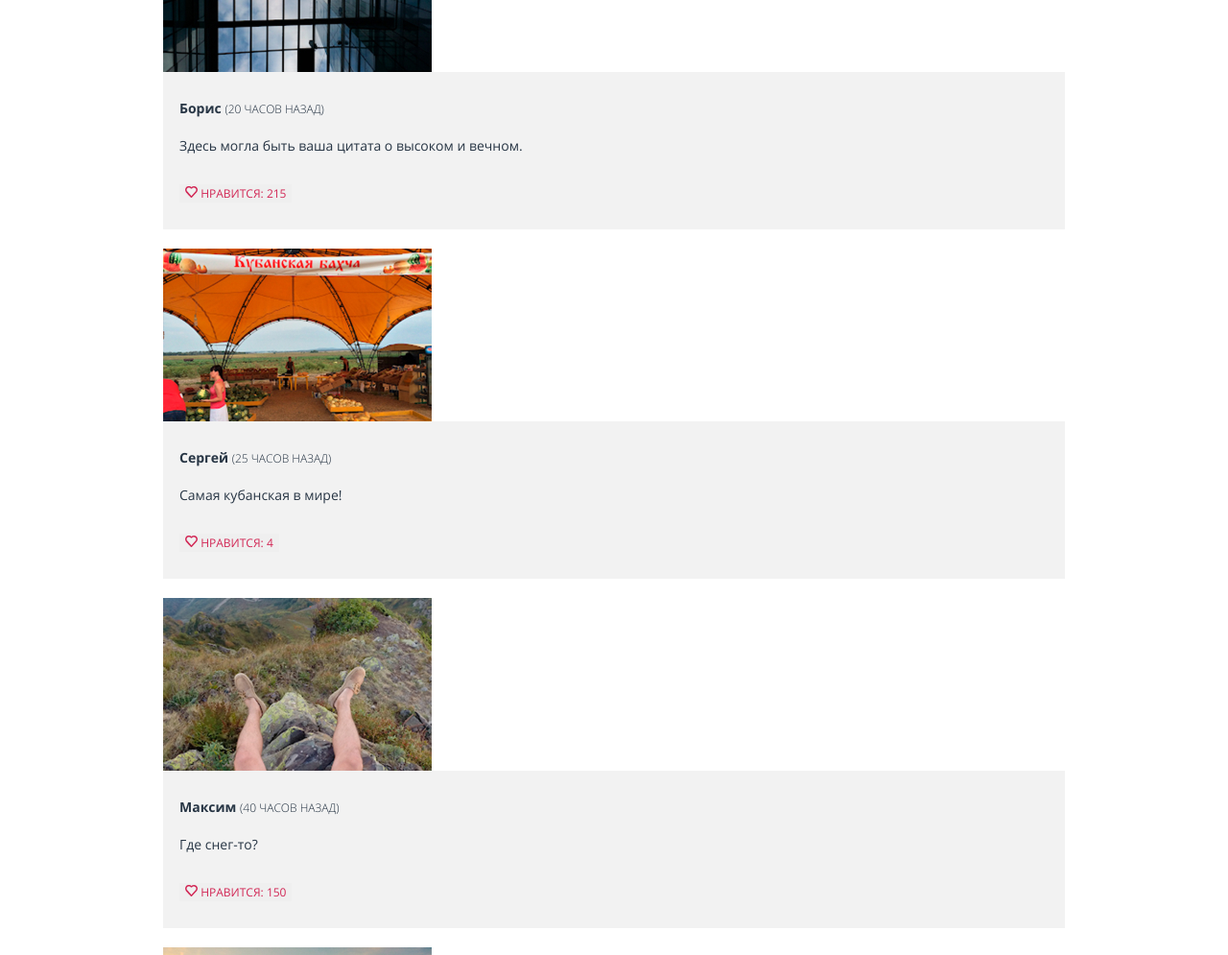
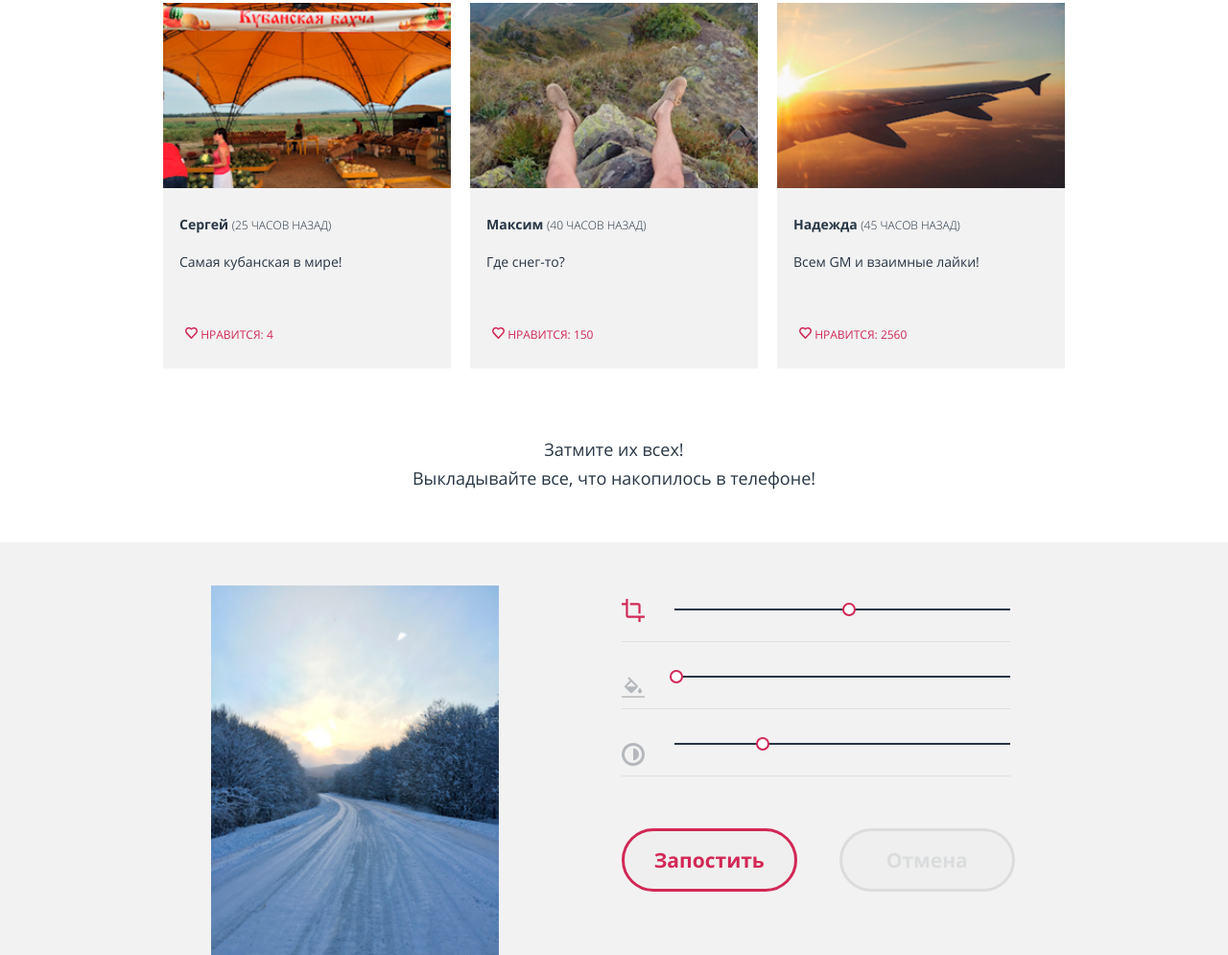
Before and after one commit to dizhoykin/1191349-pink-22, a website: page source/catalog.html in a window 1280 px wide. Shown: the part 1805-2800 px from the top of the page at 96% size. Drawn offline with nearby package versions, Linux system fonts and the light colour scheme; files that its build step writes are made by us from their sources.

Commit message:
Верстка сетки каталога

```diff
--- a/source/catalog.html
+++ b/source/catalog.html
@@ -60,17 +60,14 @@
     <main class="page-catalog">
       <p class="page__text page__text--top container">Взгляните на фотографии, которые выкладывают пользователи! Видите, как не хватает ваших?</p>
       <section class="gallery">
-        <div class="gallery__wrapper">
         <h2 class="visually-hidden">Галерея фотографий</h2>
-          <div class="gallery__list">
-
         <figure class="gallery__item card">
-              <img src="img/catalog/panorama.jpg" class="gallery__image container gallery__image--main" width="320" height="137" alt="Панорама с моста над рекой">
-              <div class="container">
-                <figcaption class="card__caption">
-                  <div class="card__quote card__quote--main-pic">
-                    <span class="card__author">Анна</span>
+          <img src="img/catalog/panorama.jpg" class="gallery__image gallery__image--main" width="320" height="137" alt="Панорама с моста над рекой">
+          <div class="card__wrapper">
+            <div class="card__caption">
+              <span class="card__author">Анна
                 <time class="card__time" datetime="2021-03-31T00:11">(5 минут назад)</time>
+              </span>
               <p class="card__comment">Прыгать или нет? Напишите в комментарии свой совет и смотрите прямую трансляцию в перископе, задавайте свои вопросы!</p>
               <button class="card__like-button" type="button">
                 <svg width="13" height="12" viewBox="0 0 13 12" fill="none" xmlns="http://www.w3.org/2000/svg">
@@ -84,17 +81,19 @@
                 </span>
               </button>
             </div>
-                </figcaption>
           </div>
         </figure>
 
+
+        <div class="gallery__list container">
           <figure class="gallery__item card">
-              <div class="container">
+            <div class="card__wrapper">
               <img src="img/catalog/car.jpg" class="gallery__image" width="280" height="180" alt="Фотосъемка белого автомобиля">
-                <figcaption class="card__caption">
-                  <div class="card__quote">
-                    <span class="card__author">Левон</span>
+              <div class="card__caption">
+                <span class="card__author">Левон
                   <time class="card__time" datetime="2021-03-31T00:11">(5 часов назад)</time>
+                </span>
+
                 <p class="card__comment">Вчера он на луну летал, сегодня в руки к нам попал.</p>
                 <button class="card__like-button" type="button">
                   <svg width="13" height="12" viewBox="0 0 13 12" fill="none" xmlns="http://www.w3.org/2000/svg">
@@ -108,17 +107,16 @@
                   </span>
                 </button>
               </div>
-                </figcaption>
             </div>
           </figure>
 
           <figure class="gallery__item card">
-              <div class="container">
+            <div class="card__wrapper">
               <img src="img/catalog/drums.jpg" class="gallery__image" width="280" height="180" alt="Фотосъемка белого автомобиля">
-                <figcaption class="card__caption">
-                  <div class="card__quote">
-                    <span class="card__author">Антон</span>
+              <div class="card__caption">
+                <span class="card__author">Антон
                   <time class="card__time" datetime="2021-03-31T00:11">(12 часов назад)</time>
+                </span>
                 <p class="card__comment">Соседи будут рады!</p>
                 <button class="card__like-button" type="button">
                   <svg width="13" height="12" viewBox="0 0 13 12" fill="none" xmlns="http://www.w3.org/2000/svg">
@@ -132,17 +130,16 @@
                   </span>
                 </button>
               </div>
-                </figcaption>
             </div>
           </figure>
 
           <figure class="gallery__item card">
-              <div class="container">
+            <div class="card__wrapper">
               <img src="img/catalog/roof.jpg" class="gallery__image" width="280" height="180" alt="Вид сверху вниз на стеклянную крышу">
-                <figcaption class="card__caption">
-                  <div class="card__quote">
-                    <span class="card__author">Борис</span>
+              <div class="card__caption">
+                <span class="card__author">Борис
                   <time class="card__time" datetime="2021-03-31T00:11">(20 часов назад)</time>
+                </span>
                 <p class="card__comment">Здесь могла быть ваша цитата о высоком и вечном.</p>
                 <button class="card__like-button" type="button">
                   <svg width="13" height="12" viewBox="0 0 13 12" fill="none" xmlns="http://www.w3.org/2000/svg">
@@ -156,17 +153,16 @@
                   </span>
                 </button>
               </div>
-                </figcaption>
             </div>
           </figure>
 
           <figure class="gallery__item card">
-              <div class="container">
+            <div class="card__wrapper">
               <img src="img/catalog/fair.jpg" class="gallery__image" width="280" height="180" alt="Торговля фруктами под оранжевым навесом">
-                <figcaption class="card__caption">
-                  <div class="card__quote">
-                    <span class="card__author">Сергей</span>
+              <div class="card__caption">
+                <span class="card__author">Сергей
                   <time class="card__time" datetime="2021-03-31T00:11">(25 часов назад)</time>
+                </span>
                 <p class="card__comment">Самая кубанская в мире!</p>
                 <button class="card__like-button" type="button">
                   <svg width="13" height="12" viewBox="0 0 13 12" fill="none" xmlns="http://www.w3.org/2000/svg">
@@ -180,17 +176,16 @@
                   </span>
                 </button>
               </div>
-                </figcaption>
             </div>
           </figure>
 
           <figure class="gallery__item card">
-              <div class="container">
+            <div class="card__wrapper">
               <img src="img/catalog/mounts.jpg" class="gallery__image" width="280" height="180" alt="Вид сверху на горы и ноги">
-                <figcaption class="card__caption">
-                  <div class="card__quote">
-                    <span class="card__author">Максим</span>
+              <div class="card__caption">
+                <span class="card__author">Максим
                   <time class="card__time" datetime="2021-03-31T00:11">(40 часов назад)</time>
+                </span>
                 <p class="card__comment">Где снег-то?</p>
                 <button class="card__like-button" type="button">
                   <svg width="13" height="12" viewBox="0 0 13 12" fill="none" xmlns="http://www.w3.org/2000/svg">
@@ -204,17 +199,16 @@
                   </span>
                 </button>
               </div>
-                </figcaption>
             </div>
           </figure>
 
           <figure class="gallery__item card">
-              <div class="container">
+            <div class="card__wrapper">
               <img src="img/catalog/flight.jpg" class="gallery__image" width="280" height="180" alt="Вид из окна самолета на крыло и солнце">
-                <figcaption class="card__caption">
-                  <div class="card__quote">
-                    <span class="card__author">Надежда</span>
+              <div class="card__caption">
+                <span class="card__author">Надежда
                   <time class="card__time" datetime="2021-03-31T00:11">(45 часов назад)</time>
+                </span>
                 <p class="card__comment">Всем GM и взаимные лайки!</p>
                 <button class="card__like-button" type="button">
                   <svg width="13" height="12" viewBox="0 0 13 12" fill="none" xmlns="http://www.w3.org/2000/svg">
@@ -228,33 +222,36 @@
                   </span>
                 </button>
               </div>
-                </figcaption>
             </div>
           </figure>
-
-          </div>
         </div>
       </section>
-      <p class="page__text page__text--bottom container">Затмите их всех! Выкладывайте все, что накопилось в телефоне!</p>
+      <p class="page__text page__text--bottom container">Затмите их всех!<br> Выкладывайте все, что накопилось в телефоне!</p>
 
       <form class="user-form" method="get" action="https://echo.htmlacademy.ru/" target="_blank">
-        <div class="container">
-          <img src="img/catalog/road.jpg" class="user-form__image" width="280" height="374" alt="Зимняя дорога в лесу">
+        <div class="user-form__wrapper">
+          <img class="user-form__image" src="img/catalog/road.jpg" width="280" height="374" alt="Зимняя дорога в лесу">
           <fieldset class="user-form__fieldset">
             <legend class="visually-hidden">
               Изменение изображения
             </legend>
-
-            <label class="user-form__mode user-form__mode--current" for="cut">
+            <dl class="user-form__list">
+              <dt class="user-form__list-item user-form__list-item--cut user-form__list-item--current">
                 <span class="visually-hidden">
                   Обрезка изображения
                 </span>
                 <svg width="44" height="44" viewBox="0 0 44 44" fill="none" xmlns="http://www.w3.org/2000/svg">
                   <path d="M32 28H36V12C36 10.9391 35.5786 9.92172 34.8284 9.17157C34.0783 8.42143 33.0609 8 32 8H16V12H32V28ZM12 32V0H8V8H0V12H8V32C8 33.0609 8.42143 34.0783 9.17157 34.8284C9.92172 35.5786 10.9391 36 12 36H32V44H36V36H44V32H12Z" fill="#D22856"/>
                 </svg>
-            </label>
+              </dt>
+              <dd class="range">
+                <div class="range__scale">
+                  <div class="range__bar" style="width:100%"></div>
+                  <div class="range__toggle range__toggle--cut"></div>
+                </div>
+              </dd>
 
-            <label class="user-form__mode" for="fill">
+              <dt class="user-form__list-item user-form__list-item--fill">
                 <span class="visually-hidden">
                   Заливка изображения
                 </span>
@@ -264,9 +261,15 @@
                     <path d="M48 40H0V43H48V40Z" fill="#283645"/>
                   </g>
                 </svg>
-            </label>
+              </dt>
+              <dd class="range">
+                <div class="range__scale">
+                  <div class="range__bar" style="width:100%"></div>
+                  <div class="range__toggle range__toggle--fill"></div>
+                </div>
+              </dd>
 
-            <label class="user-form__mode" for="contrast">
+              <dt class="user-form__list-item user-form__list-item--contrast">
                 <span class="visually-hidden">
                   Контрастность изображения
                 </span>
@@ -276,18 +279,20 @@
                     <path d="M16 24.29C18.1536 24.1422 20.1708 23.1824 21.644 21.6046C23.1172 20.0268 23.9366 17.9486 23.9366 15.79C23.9366 13.6314 23.1172 11.5532 21.644 9.97538C20.1708 8.39759 18.1536 7.43782 16 7.29" fill="#283645"/>
                   </g>
                 </svg>
-            </label>
-          </fieldset>
-
-          <input class="user-form__range" id="cut" type="range" name="cut" min="0" max="10">
-          <input class="user-form__range visually-hidden" id="fill" type="range" name="fill" min="0" max="10">
-          <input class="user-form__range visually-hidden" id="contrast" type="range" name="contrast" min="0" max="10">
+              </dt>
+              <dd class="range">
+                <div class="range__scale">
+                  <div class="range__bar" style="width:100%"></div>
+                  <div class="range__toggle range__toggle--contrast"></div>
+                </div>
+              </dd>
+            </dl>
 
             <div class="user-form__button-block">
                 <button class="button button--upload" type="submit">Запостить</button>
                 <button class="button button--cancel" type="reset">Отмена</button>
             </div>
-
+          </fieldset>
         </div>
       </form>
 
--- a/source/sass/blocks/button.scss
+++ b/source/sass/blocks/button.scss
@@ -72,4 +72,13 @@
     width: 100%;
     max-width: none;
   }
+
+  .button--upload,
+  .button--cancel {
+    width: 183px;
+  }
+
+  .button--upload {
+    margin-right: 44px;
+  }
 }
--- a/source/sass/blocks/card.scss
+++ b/source/sass/blocks/card.scss
@@ -29,4 +29,43 @@
   color: $accent_red;
   font-family: inherit;
   font-size: 12px;
+  background-color: $light_grey;
 }
+
+.card__wrapper {
+  width: 280px;
+  margin-left: auto;
+  margin-right: auto;
+}
+
+@media (min-width: $tablet-width) {
+  .gallery__image--main + .card__wrapper {
+    width: 620px;
+    padding-left: 20px;
+    padding-right: 20px;
+  }
+
+  .card__wrapper {
+    width: auto;
+  }
+
+  .card__caption {
+    display: flex;
+    flex-direction: column;
+    justify-content: flex-start;
+    min-height: 136px;
+  }
+
+  .card__like-button {
+    margin-top: auto;
+    text-align: start;
+  }
+}
+
+@media (min-width: $desktop-width) {
+  .gallery__image--main + .card__wrapper {
+    width: 940px;
+    padding-left: 130px;
+    padding-right: 130px;
+  }
+}
--- a/source/sass/blocks/gallery.scss
+++ b/source/sass/blocks/gallery.scss
@@ -3,10 +3,40 @@
 }
 
 .gallery__image--main {
-  width: 320px;
+  width: 100%;
+  min-width: 320px;
+  margin: 0 auto;
 }
 
 .gallery__item {
-  margin-top: 0;
+  margin: 0;
   margin-bottom: 20px;
 }
+
+@media (min-width: $tablet-width) {
+  .gallery__list {
+    display: flex;
+    flex-wrap: wrap;
+    justify-content: space-between;
+
+    width: 620px;
+  }
+
+  .gallery__item {
+    flex-basis: 300px;
+  }
+
+  .gallery__image {
+    width: 300px;
+  }
+
+  .gallery__image--main {
+    width: 100%;
+  }
+}
+
+@media (min-width: $desktop-width) {
+  .gallery__list {
+    width: 940px;
+  }
+}
--- a/source/sass/blocks/page.scss
+++ b/source/sass/blocks/page.scss
@@ -43,6 +43,10 @@
 
     width: 490px;
   }
+
+  .page__text--bottom {
+    font-size: 18px;
+  }
 }
 
 @media (max-width: $tablet-width) {
--- /dev/null
+++ b/source/sass/blocks/range.scss
@@ -0,0 +1,74 @@
+.range {
+  position: absolute;
+  display: none;
+  top: 66px;
+  width: 100%;
+  margin-left: 0;
+}
+
+.range__scale {
+  position: relative;
+  width: 280px;
+  margin-top: 10px;
+  padding-bottom: 25px;
+  border-bottom: 1px solid $dark_opacity-grey;
+}
+
+.range__bar {
+  height: 2px;
+  background-color: $dark_grey;
+}
+
+.range__toggle {
+  position: absolute;
+  z-index: 10;
+  cursor: pointer;
+  width: 10px;
+  height: 10px;
+  top: -6px;
+  left: 14px;
+  background-color: $basic_white;
+  border: 2px solid $accent_red;
+  border-radius: 50%;
+}
+
+.range__toggle--cut {
+  left: 230px;
+}
+
+.range__toggle--fill {
+  left: 50px;
+}
+
+.range__toggle--contrast {
+  left: 140px;
+}
+
+.user-form__list-item--current + .range {
+  display: block;
+}
+
+@media (min-width: $tablet-width) {
+  .range {
+    position: static;
+    display: block;
+  }
+
+  .range:last-of-type {
+    margin-bottom: 40px;
+  }
+
+  .range__scale {
+    width: 240px;
+    padding-left: 55px;
+    padding-right: 0;
+    margin-bottom: 35px;
+    padding-bottom: 32px;
+  }
+}
+
+@media (min-width: $desktop-width) {
+  .range__scale {
+    width: 350px;
+  }
+}
--- a/source/sass/blocks/user-form.scss
+++ b/source/sass/blocks/user-form.scss
@@ -5,72 +5,94 @@
   width: 100%;
 }
 
+.user-form__wrapper {
+  margin-left: auto;
+  margin-right: auto;
+  width: 280px;
+  padding-left: 20px;
+  padding-right: 20px;
+}
+
 .user-form__fieldset {
   border: none;
   margin-top: 42px;
-  margin-bottom: 39px;
+  margin-bottom: 10px;
   padding: 0;
   text-align: center;
-
-  display: flex;
-  justify-content: space-around;
 }
 
 .user-form__image {
   display: block;
 }
 
+.user-form__list {
+  position: relative;
+}
+
+.user-form__list-item {
+  display: inline-block;
+  width: 48px;
+  height: 44px;
+  margin: 0 15px;
+}
+
 .user-form__button-block {
-  border-top: 1px solid $dark_opacity-grey;
-
   margin-top: 34px;
   padding-top: 38px;
 }
 
-.user-form__range {
-  appearance: none;
-  margin: 10px 0;
-  width: 100%;
+@media (min-width: $tablet-width) {
+  .user-form {
+    padding-top: 45px;
   }
 
-.user-form__range:focus {
-  outline: none;
+  .user-form__wrapper {
+    width: 620px;
+    display: flex;
+    justify-content: space-between;
+    margin: 0 auto;
   }
 
-.user-form__range::-webkit-slider-runnable-track {
-  width: 100%;
-  height: 2px;
-  cursor: pointer;
-  background: #283645;
+  .user-form__fieldset {
+    display: flex;
+    flex-wrap: wrap;
+    flex-direction: column;
+    margin-top: 0;
+    margin-bottom: 0;
   }
 
-.user-form__range::-webkit-slider-thumb {
-  border: 2px solid #d22856;
-  height: 14px;
-  width: 14px;
-  border-radius: 50%;
-  background: #ffffff;
-  cursor: pointer;
-  appearance: none;
-  margin-top: -6px;
+  .user-form__image {
+    width: 300px;
+    height: 400px;
+    margin-right: 25px;
   }
 
-.user-form__range:focus::-webkit-slider-runnable-track {
-  background: #283645;
+  .user-form__list-item {
+    position: absolute;
+    left: 0;
+    margin-left: 0;
+    width: 24px;
+    height: 24px;
+
+    svg {
+      width: 24px;
+      height: 24px;
+    }
   }
 
-.user-form__range::-moz-range-track {
-  width: 100%;
-  height: 2px;
-  cursor: pointer;
-  background: #283645;
+  .user-form__button-block {
+    margin-top: 0;
+    padding-top: 0;
+  }
 }
 
-.user-form__range::-moz-range-thumb {
-  border: 2px solid #d22856;
-  height: 14px;
-  width: 14px;
-  border-radius: 50%;
-  background: #ffffff;
-  cursor: pointer;
+@media (min-width: $desktop-width) {
+  .user-form__wrapper {
+    width: 940px;
+    justify-content: space-around;
   }
+
+  .user-form__button-block {
+    display: flex;
+  }
+}
--- a/source/sass/style.scss
+++ b/source/sass/style.scss
@@ -18,6 +18,7 @@
 @import "blocks/page-header.scss";
 @import "blocks/page.scss";
 @import "blocks/preview.scss";
+@import "blocks/range.scss";
 @import "blocks/reviews.scss";
 @import "blocks/slider.scss";
 @import "blocks/social.scss";
```
Also changed, not shown: source/form.html (+1 -1 lines). Lines whose indentation alone changed are shown as unchanged.
